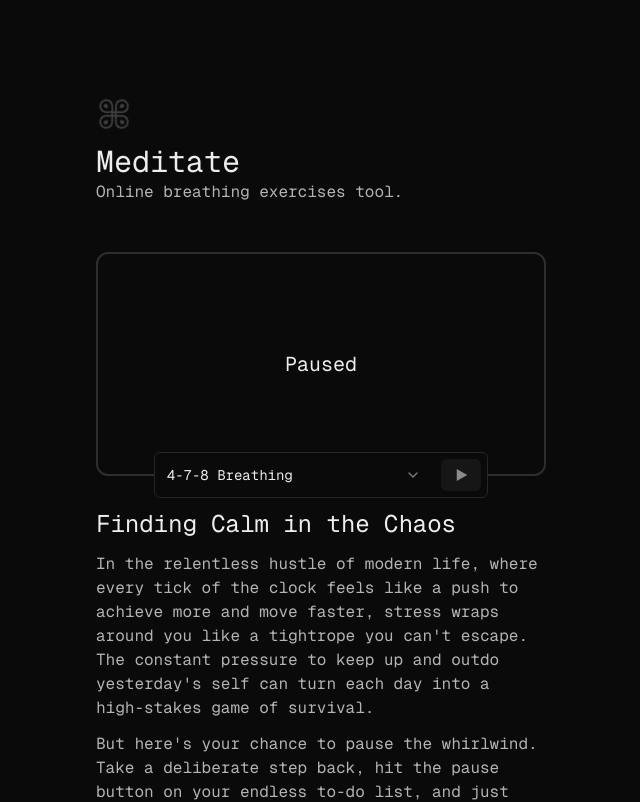
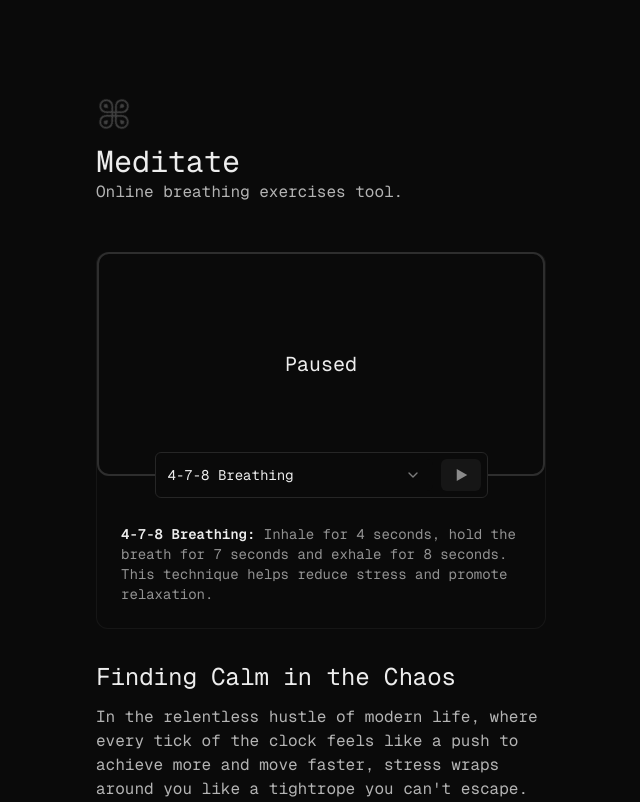
Before and after one commit to EduardIonescu/meditate, a Next.js app: page / in a window 1280 px wide. Shown: the top 802 px of the page, without its empty margins (319-959 px from the left). Built offline with nearby package versions, Linux system fonts and the light colour scheme.

Commit message:
extra breathing details

```diff
--- a/components/meditateBox.tsx
+++ b/components/meditateBox.tsx
@@ -9,19 +9,49 @@ import {
   SelectValue
 } from './ui/select';
 
-type Modes = '4-7-8' | 'box' | 'diaphragm' | 'pursed-lip' | 'resonant';
+type BreathingType = '4-7-8' | 'box' | 'diaphragm' | 'pursed-lip' | 'resonant';
 type Actions = 'inhale' | 'hold_inhale' | 'exhale' | 'hold_exhale';
 type ActionsMap = { [action in Actions]?: number };
+type BreathingData = {
+  name: string;
+  description: string;
+  actionsMap: ActionsMap;
+};
 
 type UserActions = 'Inhale' | 'Hold' | 'Exhale';
 type UserActionsMap = { [action in Actions]?: UserActions };
 
-const modes: { [mode in Modes]: ActionsMap } = {
-  '4-7-8': { inhale: 4, hold_inhale: 7, exhale: 8 },
-  box: { inhale: 4, hold_inhale: 4, exhale: 4, hold_exhale: 4 },
-  diaphragm: { inhale: 4, exhale: 6 },
-  'pursed-lip': { inhale: 2, exhale: 4 },
-  resonant: { inhale: 5, exhale: 5 }
+const modes: { [mode in BreathingType]: BreathingData } = {
+  '4-7-8': {
+    name: '4-7-8 Breathing',
+    description:
+      'Inhale for 4 seconds, hold the breath for 7 seconds and exhale for 8 seconds. This technique helps reduce stress and promote relaxation.',
+    actionsMap: { inhale: 4, hold_inhale: 7, exhale: 8 }
+  },
+  box: {
+    name: 'Box Breathing',
+    description:
+      'Inhale for 4 seconds, hold for 4 seconds, exhale for 4 seconds and hold again for 4 seconds. It enhances focus and effectively calms the busy mind.',
+    actionsMap: { inhale: 4, hold_inhale: 4, exhale: 4, hold_exhale: 4 }
+  },
+  diaphragm: {
+    name: 'Diaphragmatic Breathing',
+    description:
+      'Inhale deeply, expanding the diaphragm, for 4 seconds and exhale for 6 seconds. This exercise improves lung efficiency and reduces stress.',
+    actionsMap: { inhale: 4, exhale: 6 }
+  },
+  'pursed-lip': {
+    name: 'Pursed Lip Breathing',
+    description:
+      'Inhale through the nose for 2 seconds, exhale slowly through pursed lips for 4 seconds. It helps slow down breathing and promotes relaxation.',
+    actionsMap: { inhale: 2, exhale: 4 }
+  },
+  resonant: {
+    name: 'Resonant Breathing',
+    description:
+      'Breathe in and out evenly, usually around 6 breaths per minute. This method balances the nervous system and improves emotional well-being.',
+    actionsMap: { inhale: 5, exhale: 5 }
+  }
 };
 
 const dictionary: UserActionsMap = {
@@ -33,8 +63,9 @@ const dictionary: UserActionsMap = {
 
 function MeditateBox() {
   const [started, setStarted] = useState(false);
-  const [select, setSelect] = useState<Modes>('4-7-8');
-  const mode = Object.entries(modes[select]) as [Actions, number][];
+  const [select, setSelect] = useState<BreathingType>('4-7-8');
+  const { name, description, actionsMap } = modes[select];
+  const mode = Object.entries(actionsMap) as [Actions, number][];
   console.log(mode);
   const [transition, setTransition] = useState({
     duration: mode[0]![1],
@@ -139,6 +170,7 @@ function MeditateBox() {
   }
 
   return (
+    <article className="rounded-xl border-x-[1px] border-b-[1px] border-white/5">
       <article className="relative flex h-56 w-full items-center justify-center rounded-xl border-2 border-white/15 text-xl">
         {started ? (
           <>
@@ -180,6 +212,11 @@ function MeditateBox() {
           </button>
         </article>
       </article>
+      <p className="mt-6 p-6 text-sm">
+        <strong>{name}:</strong>{' '}
+        <span className="opacity-60">{description}</span>
+      </p>
+    </article>
   );
 }
 
```
Lines whose indentation alone changed are shown as unchanged.
